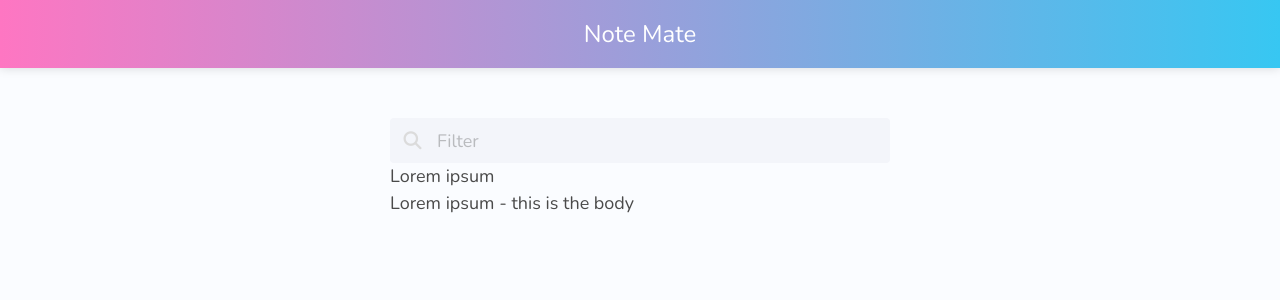
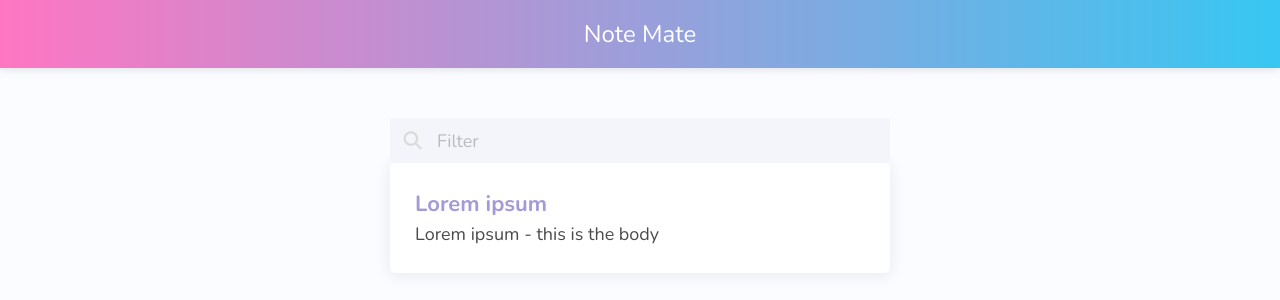
Before and after one commit to jaro17/devstackr-note-app, an Angular app: page / in a window 1280 px wide. Shown: the top 300 px of the page. Built offline with nearby package versions, Linux system fonts and the light colour scheme.

Commit message:
initial commit

```diff
--- a/src/app/note-card/note-card.component.scss
+++ b/src/app/note-card/note-card.component.scss
@@ -0,0 +1,18 @@
+@import "main-styles";
+
+.note-card-container {
+  background: white;
+  border-radius: 5px;
+
+  box-shadow: 0 2px 15px 2px rgba(black, 0.068);
+
+  .note-card-content {
+    padding: 25px;
+
+    .note-card-title {
+      font-size: 22px;
+      font-weight: bold;
+      color: $purple;
+    }
+  }
+}
```
